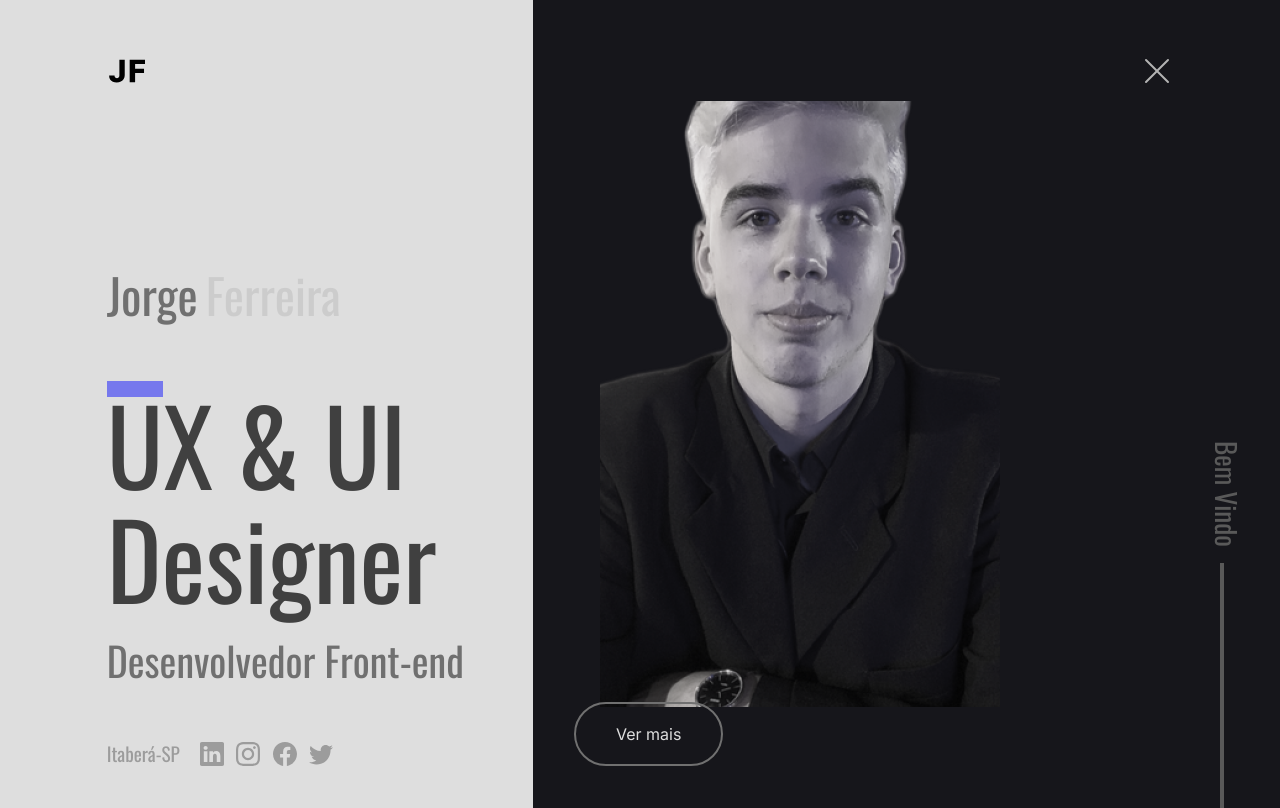
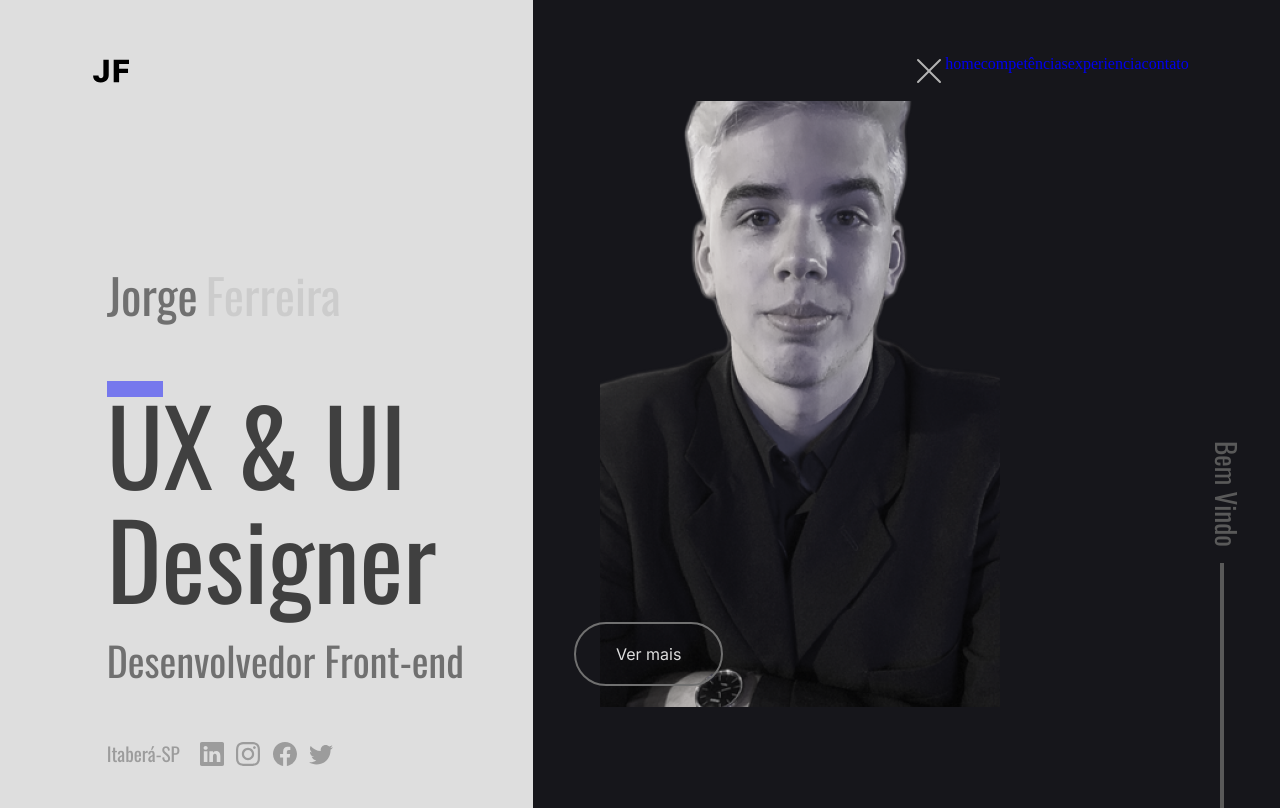
Before and after one commit to jorgeSilva/jorgeSilva.github.io, a React (Create React App) app: page / in a window 1280 px wide. Both pictures are taken after a click on the element 1157 px from the left and 73 px from the top of the page. Built offline with nearby package versions, Linux system fonts and the light colour scheme.

Commit message:
Fix - Alteração em propriedades do css que devam mensagem de alerta por não ter um bom funcionamento em alguns browsers

```diff
--- a/src/components/Home/Home.js
+++ b/src/components/Home/Home.js
@@ -2,7 +2,6 @@ import React from 'react'
 import style from './Home.module.css'
 import Content from '../Content/Content'
 import {motion as m} from 'framer-motion'
-import Navbar from '../Navbar/Navbar'
 
 const Home = () => {
   return (
--- a/src/components/LazyLoad/LazyLoad.js
+++ b/src/components/LazyLoad/LazyLoad.js
@@ -5,7 +5,6 @@ import { ReactComponent as Instagram } from '../../assets/svg/instagram.svg'
 import { ReactComponent as Facebook } from '../../assets/svg/facebook.svg'
 import { ReactComponent as Twitter } from '../../assets/svg/twitter.svg'
 import { Link } from 'react-router-dom';
-import Navbar from '../Navbar/Navbar';
 import {motion as m} from  'framer-motion';
 
 const LazyLoad = () => {
--- a/src/components/LazyLoad/LazyLoad.module.css
+++ b/src/components/LazyLoad/LazyLoad.module.css
@@ -40,7 +40,7 @@
   padding-top: 0rem;
   font-size: 3rem;
   font-family: 'Oswald';
-  align-items: end;
+  align-items: flex-end;
   transition: .2s ease;
 }
 
@@ -100,7 +100,7 @@
 .spot_information{
   grid-column: 3 / 6;
   display: flex;
-  align-items: end;
+  align-items: flex-end;
   padding-bottom: 40px;
 }
 
@@ -325,6 +325,13 @@ ul li svg{
   position: absolute;
   bottom: 40px;
   left: 45%;
+  z-index:13;
+}
+
+@media (max-height: 900px) {
+  .button_absolute{
+    bottom: 15vh;
+  }
 }
 
 .button{
@@ -338,7 +345,7 @@ ul li svg{
   overflow: hidden;
   transition: color 1s;
   font-family: 'Inter';
-  z-index: 12;
+  z-index: 11;
 }
 
 .button:hover{
@@ -353,7 +360,6 @@ ul li svg{
   left: -50px;
   width: 150%;
   height: 100%;
-  z-index: 11;
   background-color: var(--cor_primaria);
   transform: scaleX(0) skew(35deg);
   transform-origin: left;
@@ -363,7 +369,6 @@ ul li svg{
 
 .button:hover::before{
   transform: scaleX(1) skew(35deg);
-  z-index: 12;
 }
 
 @media (max-width: 840px) {
@@ -377,7 +382,7 @@ ul li svg{
   .button_absolute{
     right: 20px;
     left: auto;
-    bottom: 15vh;
+    bottom: 19vh;
   }
 }
 
--- a/src/components/Navbar/Navbar.module.css
+++ b/src/components/Navbar/Navbar.module.css
@@ -17,7 +17,7 @@
 .second_item{
   grid-column: 10 / 11;
   display: flex;
-  justify-content: end;
+  justify-content: flex-end;
 }
 
 @media (max-width: 1460px) {
--- a/src/components/Sidebar/Sidebar.js
+++ b/src/components/Sidebar/Sidebar.js
@@ -28,14 +28,17 @@ const Sidebar = ({classe}) => {
           </div>}
       </div>
 
-      {/* <div className={`${style.menu} ${isActive ? 'active' : ''}`}>
+      {isActive &&
+
+      <div className={`${style.menu} ${isActive ? 'active' : ''}`}>
         <nav>
           <Link style={{animationDelay: '.1s'}} to="#home">home</Link>
           <Link style={{animationDelay: '.2s'}} to="#competencias">competências</Link>
           <Link style={{animationDelay: '.3s'}} to="#experiencia">experiencia</Link>
           <Link style={{animationDelay: '.4s'}} to="#contato">contato</Link>
         </nav>
-      </div> */}
+      </div>
+      }
     </>
   )
 }
```
